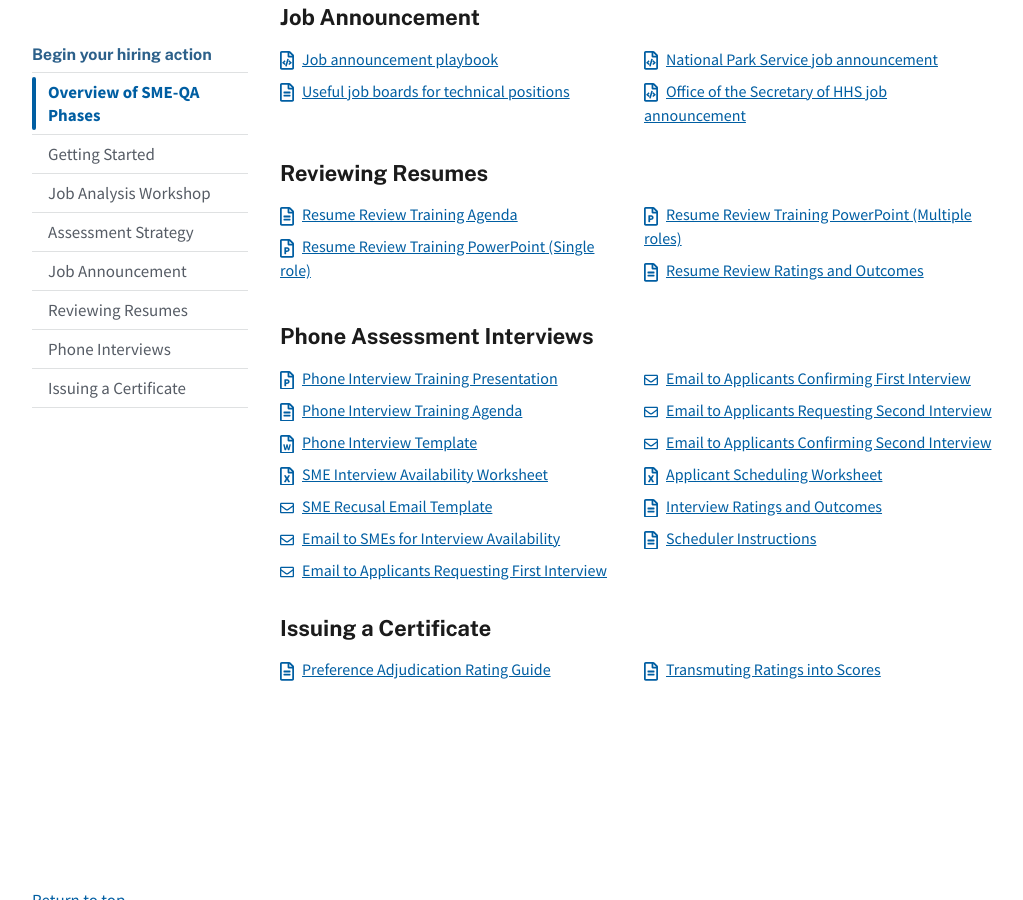
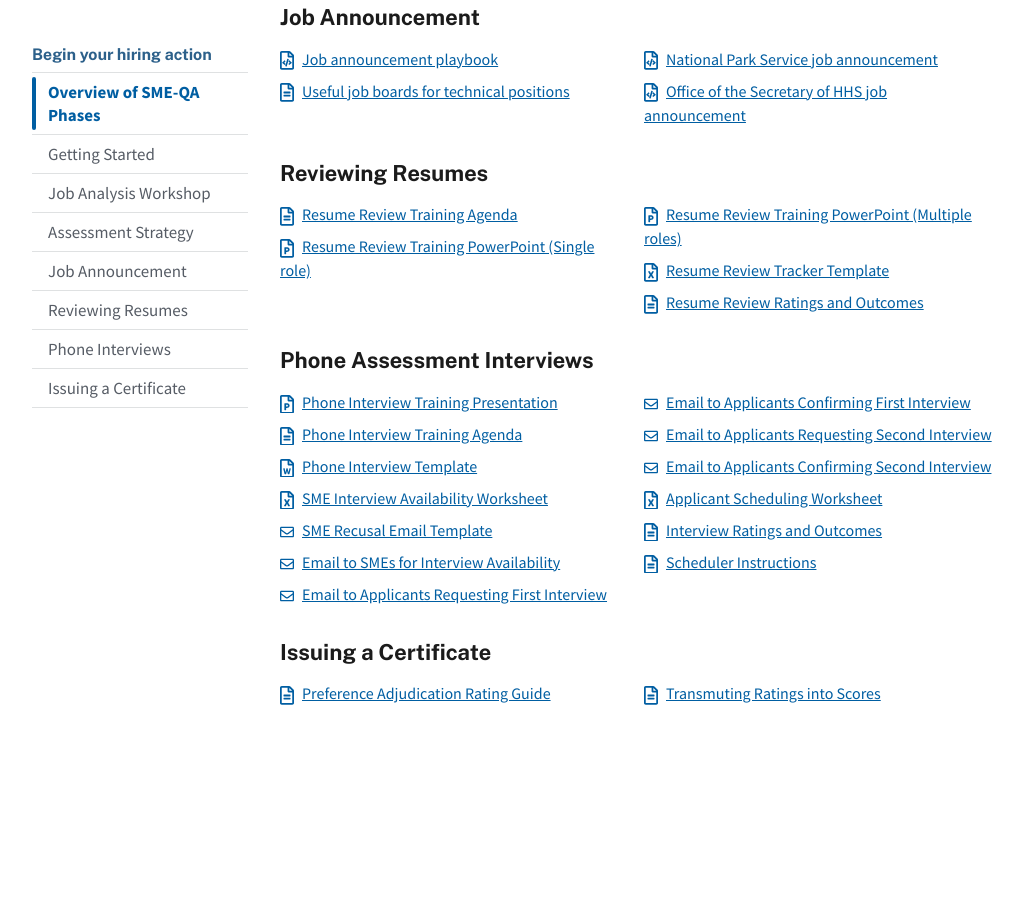
Before and after one commit to usds/SME-QA-Website, a Jekyll site: the page built from toolkit/index.html, in a window 1280 px wide and 900 px high, scrolled down 894 px. Shown: the whole window, without its empty margins (128-1151 px from the left). Built offline with Jekyll 4.4.1, drawn with Linux system fonts in a browser that asks for light colours.

Commit message:
add resume review tracker template

```diff
--- a/_includes/toolkit/reviewing-resumes.html
+++ b/_includes/toolkit/reviewing-resumes.html
@@ -12,6 +12,10 @@
     </a>
   </li>
   <li class="chp-toolkit__item">
+    <a class="chp-toolkit__link" href="{{ site.baseurl }}/toolkit/reviewing-resumes/resume-review-applicant-tracker-template.xlsx">{% include svg/file-excel.svg %}Resume Review Tracker Template
+    </a>
+  </li>
+  <li class="chp-toolkit__item">
     <a href="{{site.baseurl}}/toolkit/reviewing-resumes/resume-review-ratings-and-outcomes/" class="chp-toolkit__link">{% include svg/file-alt.svg %}Resume Review Ratings and Outcomes
     </a>
   </li>
```
Also changed, not shown: 1 other file.
